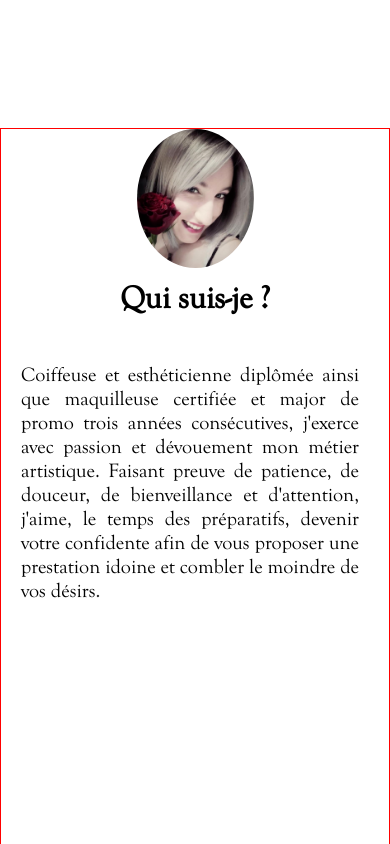
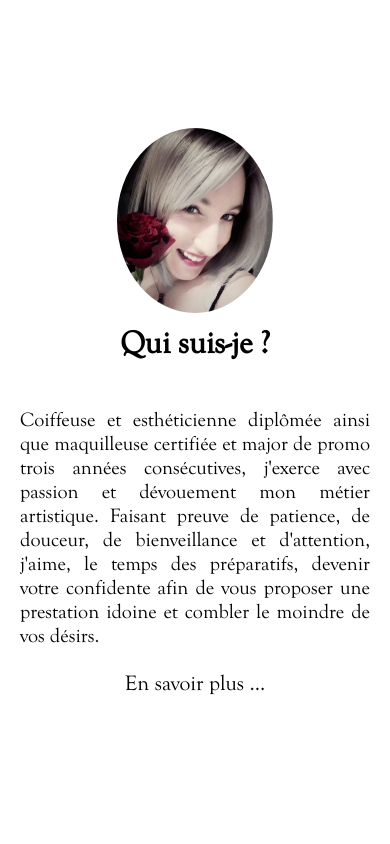
Before and after one commit to Gasyh3/omega2.0, a React (Vite) app in the folder client/: page / in a window 390 px wide. Shown: the part 800-1644 px from the top of the page. Built offline with nearby package versions, Linux system fonts and the light colour scheme; a web font is replaced by a local one.

Commit message:
Update about section with responsive

```diff
--- a/client/package.json
+++ b/client/package.json
@@ -9,8 +9,13 @@
     "preview": "vite preview"
   },
   "dependencies": {
+    "@fortawesome/fontawesome-svg-core": "^6.2.1",
+    "@fortawesome/free-regular-svg-icons": "^6.2.1",
+    "@fortawesome/free-solid-svg-icons": "^6.2.1",
+    "@fortawesome/react-fontawesome": "^0.2.0",
     "react": "^18.2.0",
     "react-dom": "^18.2.0",
+    "react-modal": "^3.16.1",
     "sass": "^1.57.1"
   },
   "devDependencies": {
--- a/client/src/components/About/About.jsx
+++ b/client/src/components/About/About.jsx
@@ -1,19 +1,95 @@
-import React from 'react'
+import React, { useState } from 'react'
 import './About.scss'
 import ProfilePicture from '../../assets/img/picture-profile.png'
+import Modal from 'react-modal'
+import { FontAwesomeIcon } from '@fortawesome/react-fontawesome'
+import { faRectangleXmark } from '@fortawesome/free-solid-svg-icons'
+
+const customStyles = {
+  content: {
+    height: '100%',
+    top: '50%',
+    left: '50%',
+    right: 'auto',
+    bottom: 'auto',
+    background: 'rgba(255, 255, 255, 1)',
+    borderradius: '50px',
+    marginRight: '-50%',
+    transform: 'translate(-50%, -50%)',
+  },
+};
+
+Modal.setAppElement('#root');
 
 function About() {
+
+  const [modalIsOpen, setIsOpen] = useState(false);
+
+  function openModal() {
+    setIsOpen(true);
+  }
+
+  function closeModal() {
+    setIsOpen(false);
+  }
+
+
   return (
     <div className="about" id="about">
-       <section className="about__first">
+      <section className="about__first">
         <article className="about__article">
           <h2 className="about__title goudy">Qui suis-je ?</h2>
           <p className="about__text goudy">
              Coiffeuse et esthéticienne diplômée ainsi que maquilleuse certifiée et major de promo trois années consécutives, j'exerce avec passion et dévouement mon métier artistique. Faisant preuve de patience, de douceur, de bienveillance et d'attention, j'aime, le temps des préparatifs, devenir votre confidente afin de vous proposer une prestation idoine et combler le moindre de vos désirs.
           </p>
+          <section className="about__second">
+        <button className='about__btn goudy' onClick={openModal}>En savoir plus ...</button>
+        <Modal
+          isOpen={modalIsOpen}
+          onRequestClose={closeModal}
+          style={customStyles}
+          contentLabel="En savoir plus"
+        >
+
+          <button className="btn-close" onClick={closeModal}>
+            <FontAwesomeIcon icon={faRectangleXmark} size="3x" />
+          </button>
+          <div className="about__inmodal">
+
+          <article className="about__article left-none">
+            <h2 className="about__title goudy">Pourquoi OMEGA 2.0 ?</h2>
+            <p className="about__text goudy">
+              Déjà, le 2.0 reflète une manière plus évoluée, plus aboutie de fonctionner. De par les recherches d'inspirations de la part des clients ainsi qu'une prise de contact moderne, je travaille beaucoup plus en coulisse pour proposer quelque chose de précis et de personnalisé. Plus contraint de se déplacer en studio, c'est le studio qui se rapprochera de vous.
+            </p>
+            <p className="about__text goudy">
+              De l'Alpha à l'Omega, c'est un peu ma manière de dire que je vous accompagnerai de A à Z dans tout le processus d'un « Ô grand » projet. L'Omega, dernière lettre de l'alphabet grec, fait aussi référence à la dernière étape avant le mariage, un joli rouge à lèvre et hop, on est parti pour le grand Jour ! Omega est aussi un dérivé de « Eyn » qui signifie « Œil » en phénicien et qui me fait tout simplement penser à tous les yeux pétillants que je maquille. C'est également l'interlude d'un des albums de mon groupe préféré. Mais c'est également là 24ème étoile la plus brillante d'une constellation, et si je peux vous mettre des milliers d'étincelles dans les yeux et des papillons dans le ventre, alors j'aurais réussi mon pari 2.0 !
+            </p>
           </article>
-          <img src={ProfilePicture} alt="picture profile" className="about__img" />
-        </section>
+          <article className="about__article">
+            <h2 className="about__title goudy">Ma méthode de travail</h2>
+            <p className="about__text goudy">
+              Je vous propose différentes options ainsi qu'un service à la carte pour que vous puissiez bénéficier des meilleurs tarifs pour une mise en beauté sur mesure et idéale. Vous profiterez d'essais selon la formule choisie ainsi que les frais de déplacement compris dans les prestations*
+              </p>
+              <p className="about__text goudy">
+              Qu'elle que soit la prestation choisie, je fais de ma priorité, la création d'une complicité précieuse afin de travailler ensemble dans les meilleures dispositions pour éviter le stress de l'organisation et de certains préparatifs. Votre implication dans chaque projet est donc primordiale pour que je puisse étudier très précisément vos souhaits.Depuis la covid, il m'a fallu m'adapter et trouver une nouvelle manière de fonctionner.
+              </p>
+              <p className="about__text goudy">
+
+              C'est pourquoi aujourd'hui, je propose une nouvelle démarche plus précise et moderne. Ainsi, les premiers contacts se font via les réseaux ou par téléphone. Chaque client m’envoie donc à son rythme ses inspirations, en vue de tout préparer en coulisse et de constituer un dossier personnalisé pour offrir quelque chose de toujours plus abouti.
+
+            </p>
+            <span>*suivant le kilométrage parcouru.</span>
+
+          </article>
+        </div>
+      </Modal>
+
+      </section>
+
+        </article>
+        <img src={ProfilePicture} alt="picture profile" className="about__img" />
+      </section>
+
     </div>
   )
 }
--- a/client/src/components/About/About.scss
+++ b/client/src/components/About/About.scss
@@ -1,21 +1,30 @@
 @import "../../main.scss";
 
 .about {
-    border: 1px solid red;
     height: 100vh;
 
 
     &__first {
-
         display: flex;
         justify-content: space-between;
     }
 
+
+    &__btn {
+        border: none;
+        cursor: pointer;
+        font-size: 1.35rem;
+        background-color: transparent;
+        margin-top: 2%;
+
+        &:hover {
+            color: blue;
+        }
+    }
+
     &__img {
-        width: 30vw;
-        height: 30vh;
+        width: 15%;
         border-radius: 50%;
-        flex-basis: 20%;
         margin-right: 15%;
     }
 
@@ -25,7 +34,6 @@
         display: flex;
         flex-direction: column;
         justify-content: center;
-        align-items: center;
     }
     &__title {
         font-size: 2rem;
@@ -37,7 +45,29 @@
         text-align: justify;
         font-size: 1.25rem;
     }
+
+    &__inmodal {
+        display: flex;
+
+    }
+
+
+
 }
+
+.left-none {
+    margin-left: 0;
+}
+
+.btn-close {
+    margin-top: 2%;
+    margin-bottom: 2%;
+    width: 10%;
+    cursor: pointer;
+    border: none;
+    background-color: transparent;
+}
+
 
 @media screen and (max-width: 767px) {
     .about {
@@ -48,10 +78,13 @@
 
         &__img {
             margin-right: 0;
+            width: 40%;
         }
 
         &__article {
             margin-left: 0;
+            align-items: center;
+            justify-content: center;
         }
 
         &__title {
@@ -60,7 +93,15 @@
 
         &__text {
             padding: 20px;
-            margin-right: 10px;
+        }
+
+        &__btn {
+            width: 100%;
+        }
+
+        &__inmodal {
+            flex-direction: column;
+            align-items: center;
         }
 
     }
```
Also changed, not shown: 1 other file (tests, documents, lock files or other folders).
